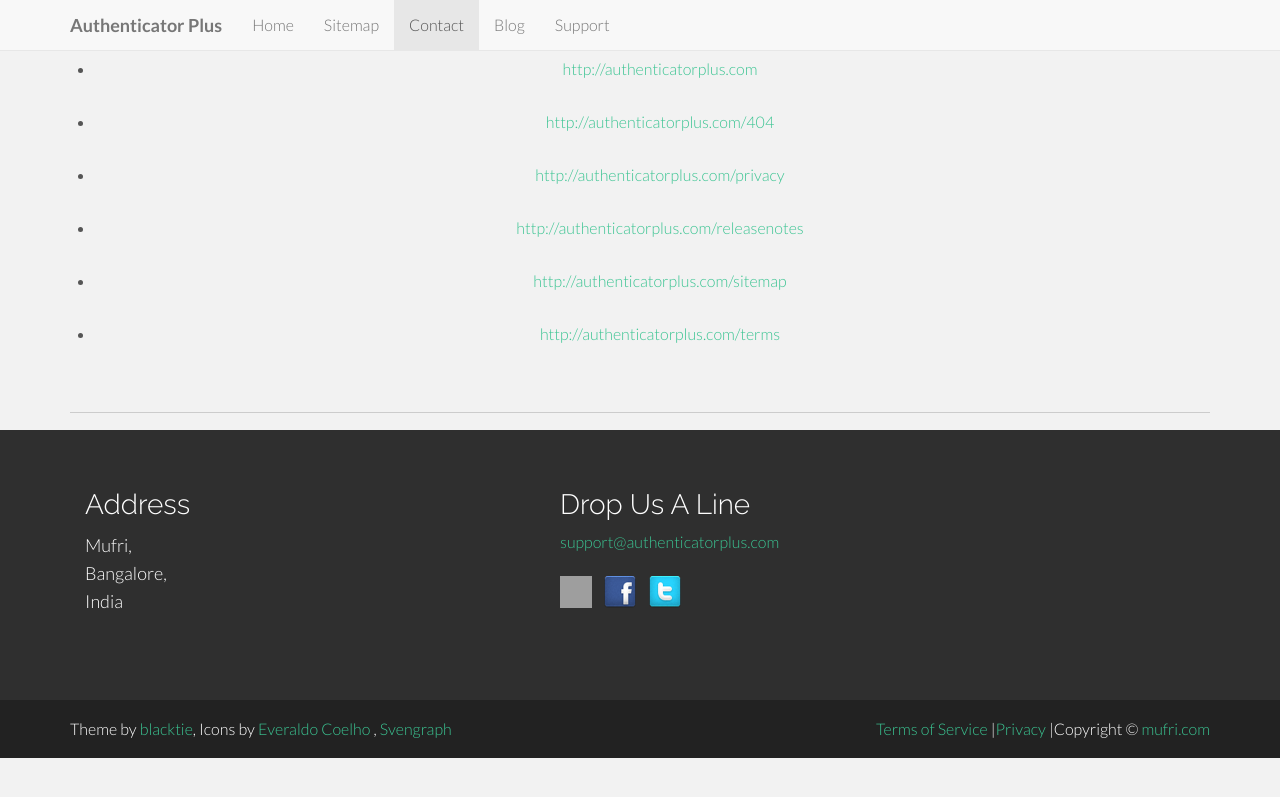
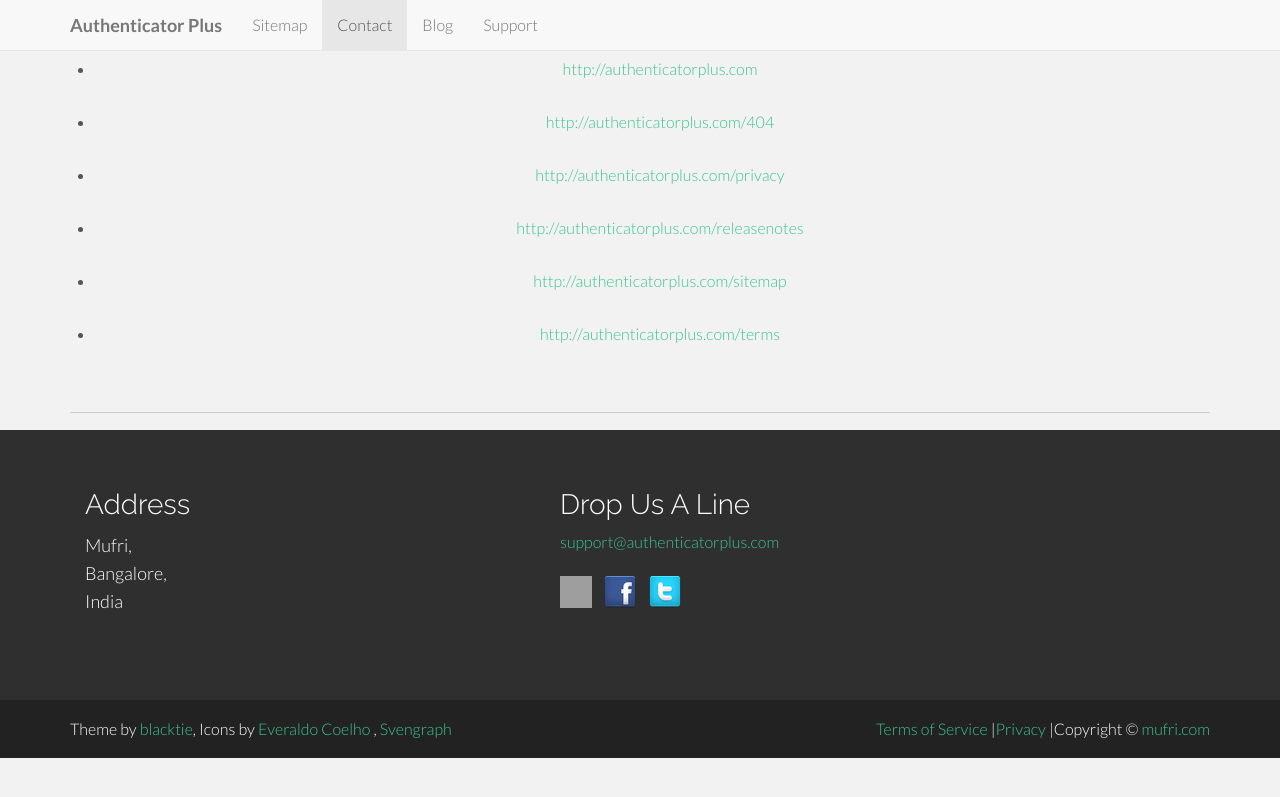
Before and after one commit to mufri/Authenticator-Plus, a Jekyll site: the page built from sitemap.md, in a window 1280 px wide. Shown: the top 797 px of the page. Built offline with Jekyll 4.4.1, drawn with Linux system fonts in a browser that asks for light colours; Markdown is read by kramdown in place of the engine named in the settings; a script that is not in the unit is left out; grey boxes are pictures that could not be loaded.

Commit message:
Update default.html

```diff
--- a/_layouts/default.html
+++ b/_layouts/default.html
@@ -28,7 +28,6 @@
 </div>
 <div class="navbar-collapse collapse">
 <ul class="nav navbar-nav">
-<li><a href=http://authenticatorplus.com class=smothscroll>Home</a></li>
 <li class=active><a href=#desc class=smothscroll>{{page.title}}</a></li>
 <li><a href=#contact class=smothScroll>Contact</a></li>
 <li><a href=http://blog.authenticatorplus.com>Blog</a></li>
```
